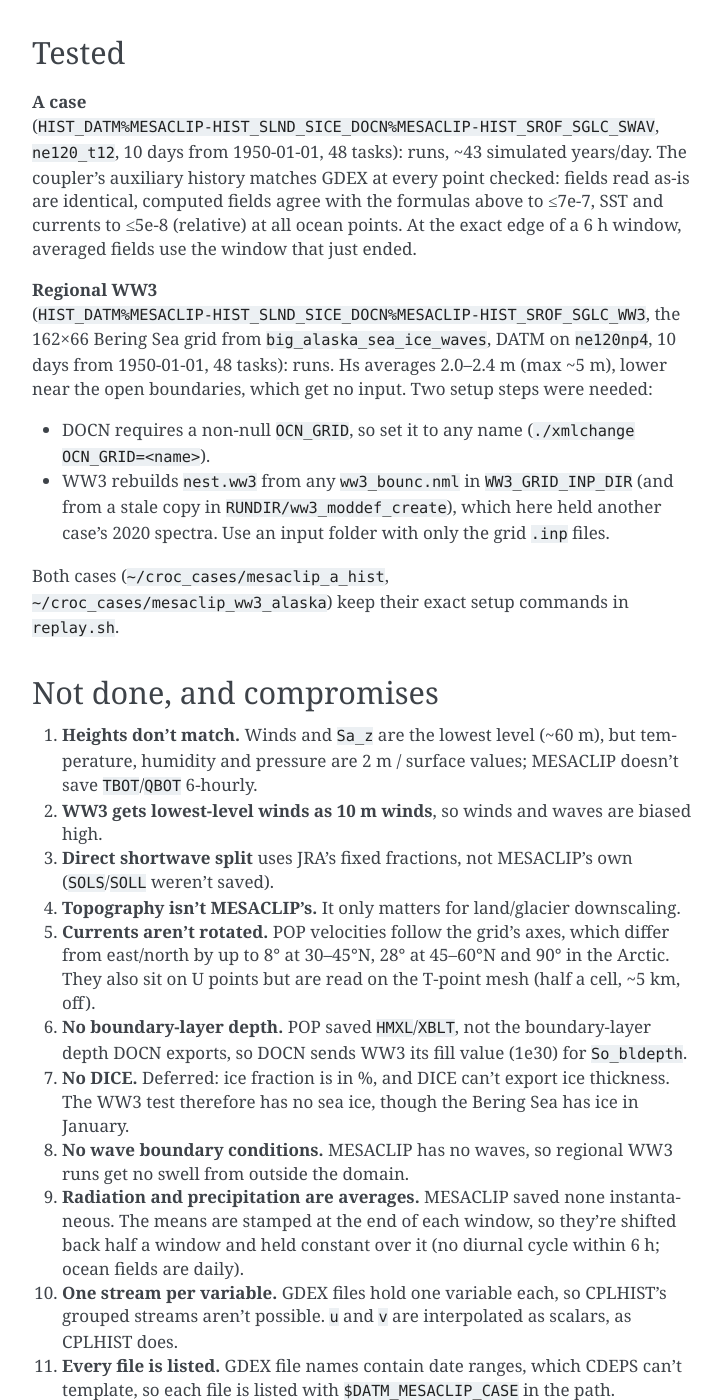
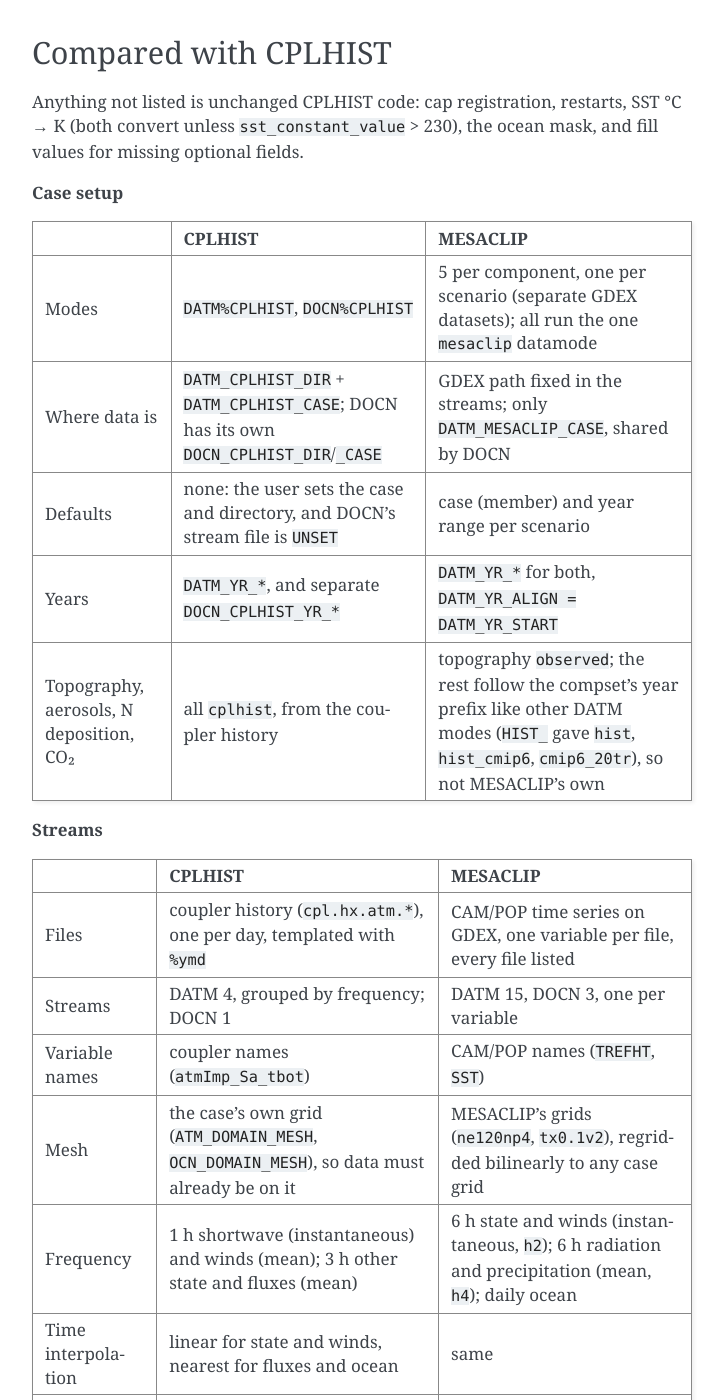
Before and after one commit to manishvenu/mesawave, a Sphinx documentation site: the page built from docs/source/mesaclip_cesm_modes.md, in a window 1280 px wide and 1400 px high, scrolled down 1735 px. Shown: the whole window, without its empty margins (388-1112 px from the left). Built offline with Sphinx 7.4.7, drawn with Linux system fonts in a browser that asks for light colours; some of the changed text lies outside the part shown.

Commit message:
Docs: compare MESACLIP modes with CPLHIST

```diff
--- a/docs/source/mesaclip_cesm_modes.md
+++ b/docs/source/mesaclip_cesm_modes.md
@@ -51,6 +51,44 @@ Modeled on CPLHIST:
 
 To switch member: `./xmlchange DATM_MESACLIP_CASE=<GDEX case name>`.
 
+## Compared with CPLHIST
+
+Anything not listed is unchanged CPLHIST code: cap registration, restarts, SST °C → K (both convert
+unless `sst_constant_value` > 230), the ocean mask, and fill values for missing optional fields.
+
+**Case setup**
+
+| | CPLHIST | MESACLIP |
+|---|---|---|
+| Modes | `DATM%CPLHIST`, `DOCN%CPLHIST` | 5 per component, one per scenario (separate GDEX datasets); all run the one `mesaclip` datamode |
+| Where data is | `DATM_CPLHIST_DIR` + `DATM_CPLHIST_CASE`; DOCN has its own `DOCN_CPLHIST_DIR`/`_CASE` | GDEX path fixed in the streams; only `DATM_MESACLIP_CASE`, shared by DOCN |
+| Defaults | none: the user sets the case and directory, and DOCN's stream file is `UNSET` | case (member) and year range per scenario |
+| Years | `DATM_YR_*`, and separate `DOCN_CPLHIST_YR_*` | `DATM_YR_*` for both, `DATM_YR_ALIGN = DATM_YR_START` |
+| Topography, aerosols, N deposition, CO₂ | all `cplhist`, from the coupler history | topography `observed`; the rest follow the compset's year prefix like other DATM modes (`HIST_` gave `hist`, `hist_cmip6`, `cmip6_20tr`), so not MESACLIP's own |
+
+**Streams**
+
+| | CPLHIST | MESACLIP |
+|---|---|---|
+| Files | coupler history (`cpl.hx.atm.*`), one per day, templated with `%ymd` | CAM/POP time series on GDEX, one variable per file, every file listed |
+| Streams | DATM 4, grouped by frequency; DOCN 1 | DATM 15, DOCN 3, one per variable |
+| Variable names | coupler names (`atmImp_Sa_tbot`) | CAM/POP names (`TREFHT`, `SST`) |
+| Mesh | the case's own grid (`ATM_DOMAIN_MESH`, `OCN_DOMAIN_MESH`), so data must already be on it | MESACLIP's grids (`ne120np4`, `tx0.1v2`), regridded bilinearly to any case grid |
+| Frequency | 1 h shortwave (instantaneous) and winds (mean); 3 h other state and fluxes (mean) | 6 h state and winds (instantaneous, `h2`); 6 h radiation and precipitation (mean, `h4`); daily ocean |
+| Time interpolation | linear for state and winds, nearest for fluxes and ocean | same |
+| Offsets | −900 s shortwave, +900 s other atmosphere, 0 ocean | 0 state, −3 h radiation and precipitation, −12 h ocean |
+
+**Datamode code** (marked `MESACLIP:` in the Fortran)
+
+| | CPLHIST | MESACLIP |
+|---|---|---|
+| `Sa_ptem`, `Sa_dens` | read | computed from T, q, p |
+| Direct shortwave (`Faxa_swvdr`, `Faxa_swndr`) | read | `FSDS` minus diffuse, split 0.28 : 0.31 |
+| Rain and snow (`Faxa_rainc/l`, `Faxa_snowc/l`) | read, already kg/m²/s | split from `PRECT`, `PRECC`, `PRECSC`, `PRECSL`; m/s × 1000 |
+| `Sa_u10m`, `Sa_v10m` | not exported | exported when WW3 asks, equal to `Sa_u`, `Sa_v` |
+| `So_u`, `So_v` | copied (coupler fields are m/s, east/north) | × 0.01 (cm/s → m/s), still grid-relative |
+| `So_bldepth` | read | no stream, so DOCN's fill value (1e30) |
+
 ## Tested
 
 **A case** (`HIST_DATM%MESACLIP-HIST_SLND_SICE_DOCN%MESACLIP-HIST_SROF_SGLC_SWAV`, `ne120_t12`,
```
